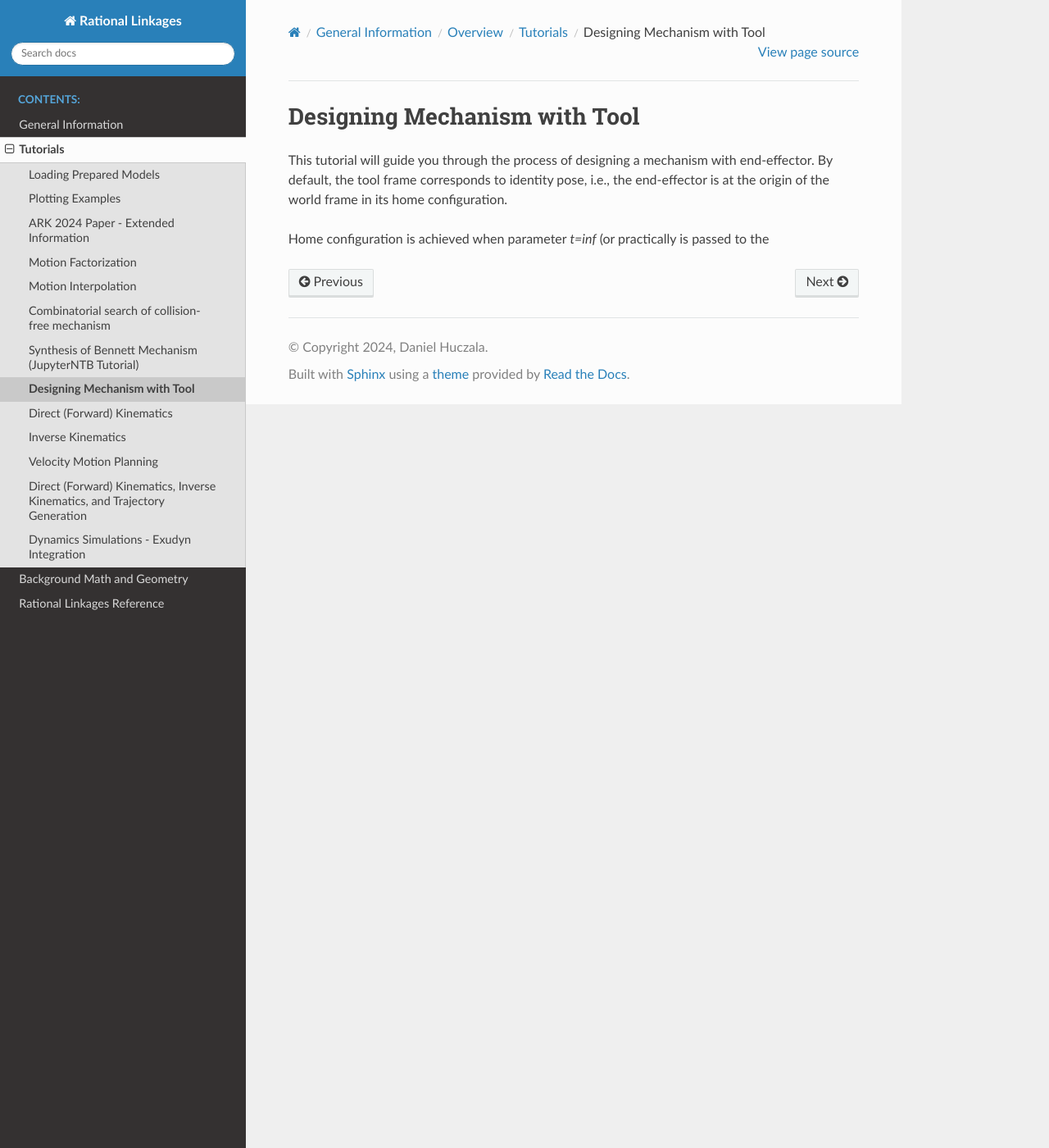
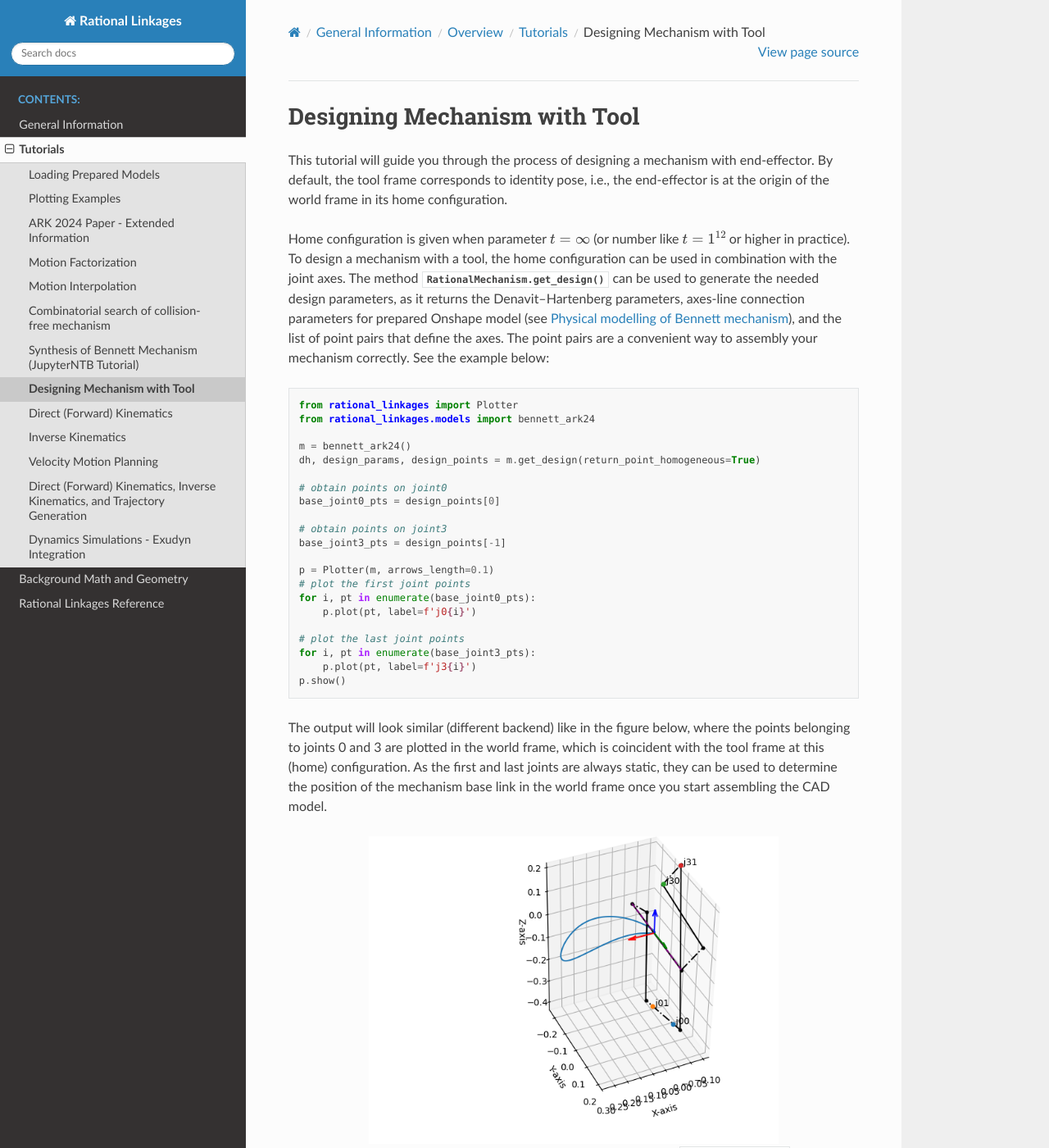
Before and after one commit to hucik14/rational-linkages, a Sphinx documentation site: the page built from docs/source/tutorials/mechanism_with_tool.rst, in a window 1280 px wide and 1400 px high. Shown: the whole window at 82% size. Built offline with Sphinx 7.4.7 and the Read the Docs theme 3.1.0, drawn with Linux system fonts in a browser that asks for light colours; some of the changed text lies outside the part shown.

Commit message:
tutorial for physical construction of mechanism
Changelog: added

```diff
--- a/docs/source/tutorials/ark2024.rst
+++ b/docs/source/tutorials/ark2024.rst
@@ -211,7 +211,7 @@ for 3D-printing. The unspecified arguments using line :code:`dh, cp, _ = m.get_d
 would have output in radians and without scaling, for example:
 
 .. code-block:: text
-        :caption: Exemple of default output
+        :caption: Example of default output
 
         Link 0: d = 0.322901, a = 0.242590, alpha = -2.525128
         cp_0 = 10.457928, cp_1 = 10.541352
--- a/docs/source/tutorials/mechanism_with_tool.rst
+++ b/docs/source/tutorials/mechanism_with_tool.rst
@@ -1,10 +1,71 @@
 Designing Mechanism with Tool
 =============================
 
-This tutorial will guide you through the process
-of designing a mechanism with end-effector. By default,
-the tool frame corresponds to identity pose, i.e.,
-the end-effector is at the origin of the world frame
+This tutorial will guide you through the process of designing a mechanism with end-effector. By default,
+the tool frame corresponds to identity pose, i.e., the end-effector is at the origin of the world frame
 in its home configuration.
 
-Home configuration is achieved when parameter `t=inf` (or practically is passed to the
+Home configuration is given when parameter :math:`t=\infty` (or number like :math:`t=1^{12}` or higher in practice).
+To design a mechanism with a tool, the home configuration can be used in combination with the joint axes. The method
+:meth:`.RationalMechanism.get_design()` can be used to generate the needed design parameters, as it returns
+the Denavit--Hartenberg parameters, axes-line connection parameters for prepared Onshape model (see
+:ref:`physical_modeling`), and the list of point pairs that define the axes. The point pairs are a convenient way
+to assembly your mechanism correctly. See the example below:
+
+.. testcode:: [assembling-mechanism-with-tool]
+
+    from rational_linkages import Plotter
+    from rational_linkages.models import bennett_ark24
+
+    m = bennett_ark24()
+    dh, design_params, design_points = m.get_design(return_point_homogeneous=True)
+
+    # obtain points on joint0
+    base_joint0_pts = design_points[0]
+
+    # obtain points on joint3
+    base_joint3_pts = design_points[-1]
+
+    p = Plotter(m, arrows_length=0.1)
+    # plot the first joint points
+    for i, pt in enumerate(base_joint0_pts):
+        p.plot(pt, label=f'j0{i}')
+
+    # plot the last joint points
+    for i, pt in enumerate(base_joint3_pts):
+        p.plot(pt, label=f'j3{i}')
+    p.show()
+
+
+.. testcleanup:: [assembling-mechanism-with-tool]
+
+        del Plotter, bennett_ark24, m, dh, design_params, design_points, p, base_joint0_pts, base_joint1_pts, i, pt
+
+
+The output will look similar (different backend) like in the figure below, where the points belonging
+to joints 0 and 3  are plotted
+in the world frame, which is coincident with the tool frame at this (home) configuration. As the first and last
+joints are always static, they can be used to determine the position of the mechanism base link in the world frame
+once you start assembling the CAD model.
+
+.. figure:: figures/pts_on_axes.png
+    :width: 500 px
+    :align: center
+    :alt: Assembling mechanism with tool
+
+
+See the following figure describing how the related attributes of the :class:`.RationalMechanism` class are
+programmed in the background. The reason for this implementation is that the mechanisms can have more than 4 joints,
+and therefore the number of joints and links is variable.
+
+.. figure:: figures/line-model.png
+    :width: 500 px
+    :align: center
+    :alt: Line model of a four-bar mechanism
+
+The joint axes :math:`\mathbf{h}_i` and :math:`\mathbf{k}_i` correspond to the dual quaterionions defined in
+the :ref:`motions_and_factorization` section. Physically, these mechanism create :class:`.LineSegment` objects, i.e.
+a polyline that connects the physical realization of the joint-link segments. For 4R mechanism, there are
+8 segments :math:`\mathbf{s}_{0..7}`. The attribute :code:`RationalMechanism.segments` then keeps the naming
+as base link is :math:`\mathbf{l}_{00}`, first joint of right factorization is :math:`\mathbf{j}_{00}`, while
+the first joint of the left factorization is :math:`\mathbf{j}_{10}`, etc. The last link is :math:`\mathbf{l}_{12}`.
```
Also changed, not shown: docs/source/background-math/motions_and_factorization.rst (+5 -5 lines), docs/source/tutorials/figures/line-model.png (added), docs/source/tutorials/figures/pts_on_axes.png (added).
